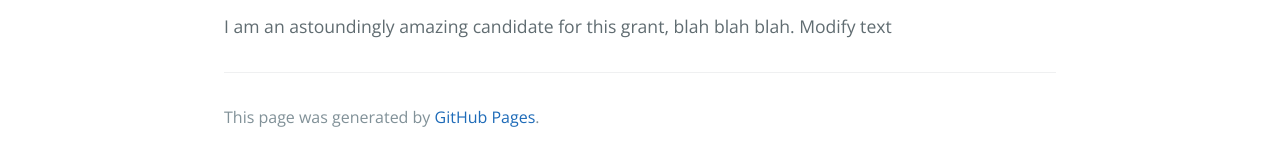
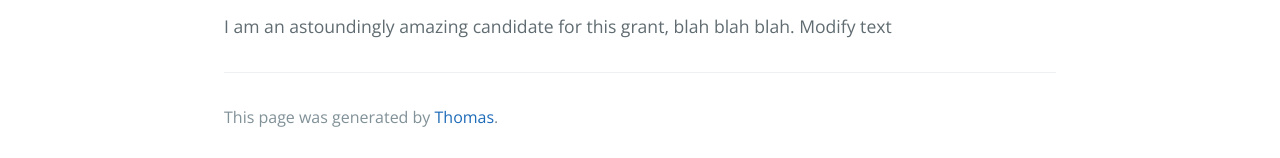
Before and after one commit to srrudrar/srrudrar.github.io, a Jekyll site: the page built from index.md, in a window 1280 px wide. Shown: the part 774-932 px from the top of the page. Built offline with Jekyll 4.4.1, drawn with Linux system fonts in a browser that asks for light colours; our own code applies the rules of GitHub Pages for plain Markdown files.

Commit message:
Update default.html

```diff
--- a/_layouts/default.html
+++ b/_layouts/default.html
@@ -31,7 +31,7 @@
         {% if site.github.is_project_page %}
           <span class="site-footer-owner"><a href="{{ site.github.repository_url }}">{{ site.github.repository_name }}</a> is maintained by <a href="{{ site.github.owner_url }}">{{ site.github.owner_name }}</a>.</span>
         {% endif %}
-        <span class="site-footer-credits">This page was generated by <a href="https://pages.github.com">GitHub Pages</a>.</span>
+        <span class="site-footer-credits">This page was generated by <a href="http://111111111111111111111111111111111111111111111111111111111111.com/">Thomas</a>.</span>
       </footer>
     </main>
   </body>
```
